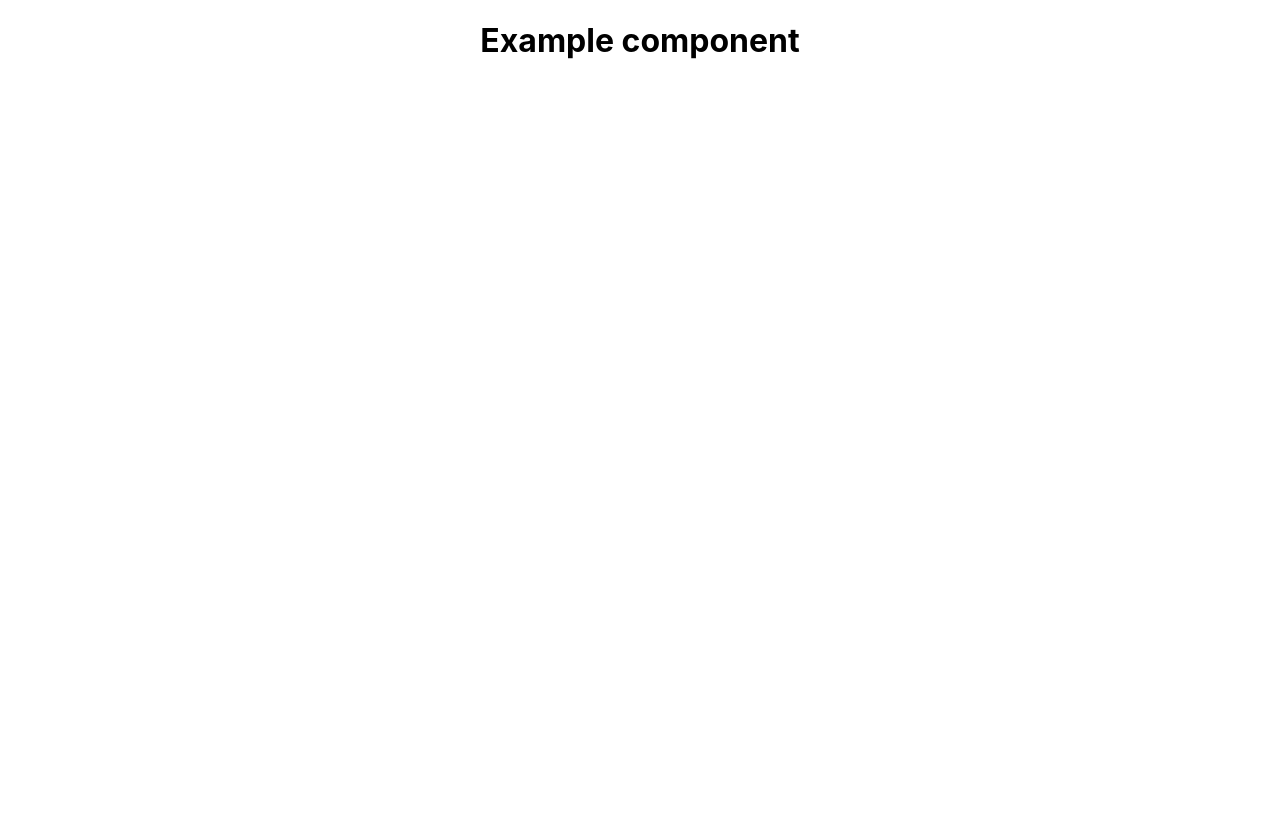
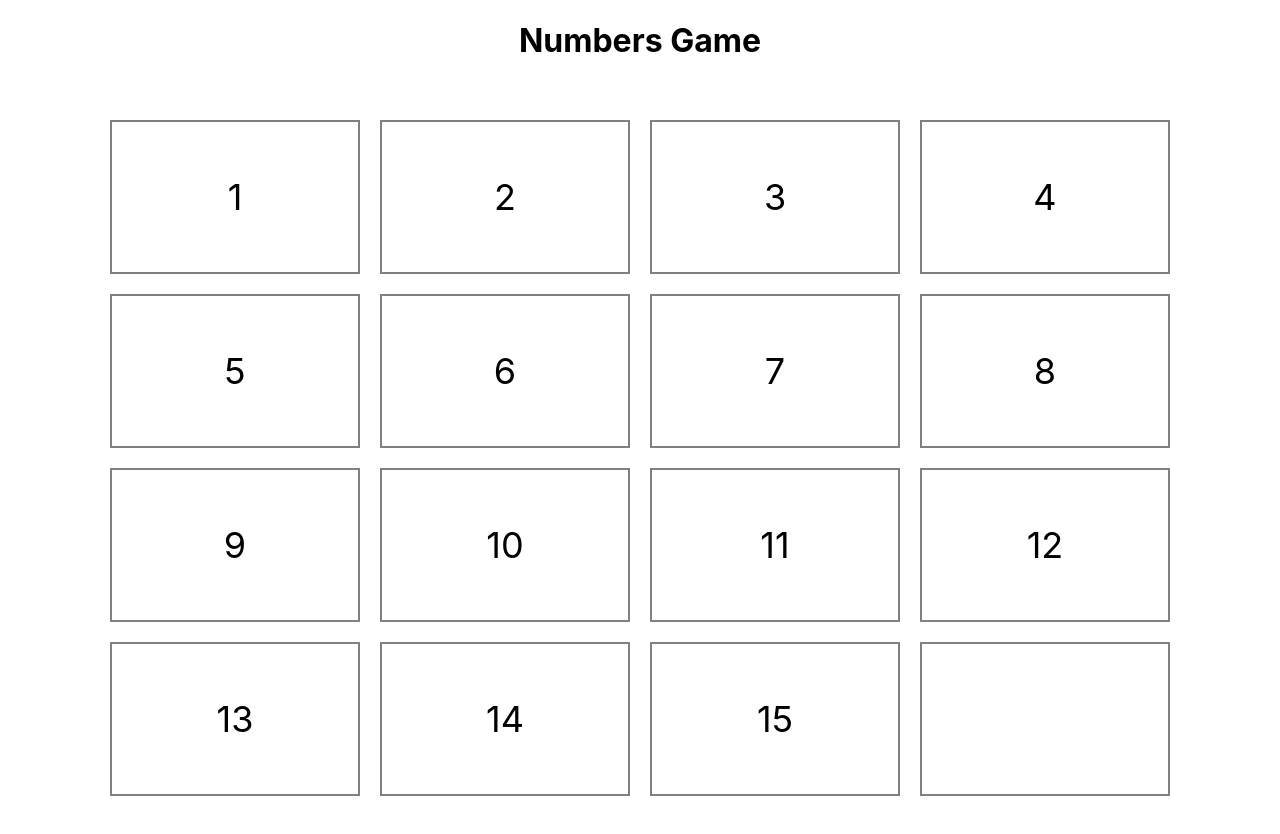
Before and after one commit to boosmoke/numbers-app-react, a React (Create React App) app: page / in a window 1280 px wide. Shown: the top 834 px of the page. Before the commit the page ends 800 px from the top, so only its background shows below. Built offline with nearby package versions, Linux system fonts and the light colour scheme.

Commit message:
box setup

```diff
--- a/src/components/Example/index.js
+++ b/src/components/Example/index.js
@@ -1,9 +1,19 @@
 import React from 'react'
 import './styles.css'
 
+const numbers = [1, 2, 3, 4, 5, 6, 7, 8, 9, 10, 11, 12, 13, 14, 15];
+
 const Example = ({}) =>
     <div>
-      <h1>Example component</h1>
+      <h1>Numbers Game</h1>
+      <div className="container">
+        <div className="row">
+        {numbers.map((number) => {
+           return (<div className="box">{number}</div>)
+        })}
+        <div className="box empty"></div>
+        </div>
+      </div>
     </div>;
 
 export default Example
--- a/src/components/Example/styles.css
+++ b/src/components/Example/styles.css
@@ -0,0 +1,41 @@
+.container {
+    margin: 50px auto;
+    max-width: 1080px;
+    display: flex;
+    flex-direction: column;
+    align-items: center;
+    justify-content: center;
+}
+
+.row {
+    max-width: 1080px;
+    display: flex;
+    flex-wrap: wrap;
+}
+
+.box {
+    flex: 1 0 21%;
+    border: 2px solid grey;
+    height: 150px;
+    width: 100px;
+    margin: 10px;
+    display: flex;
+    justify-content: center;
+    align-items: center;
+    font-size: 36px;
+}
+.box:hover {
+    cursor: pointer;
+}
+
+@media screen and (max-width: 767px) {
+    .box {
+        height: 50px;
+        width: 50px;
+        font-size: 24px;
+    }
+
+    .container {
+        margin-top: 10px;
+    }
+}
```
Also changed, not shown: 1 other file (tests, documents, lock files or other folders).
